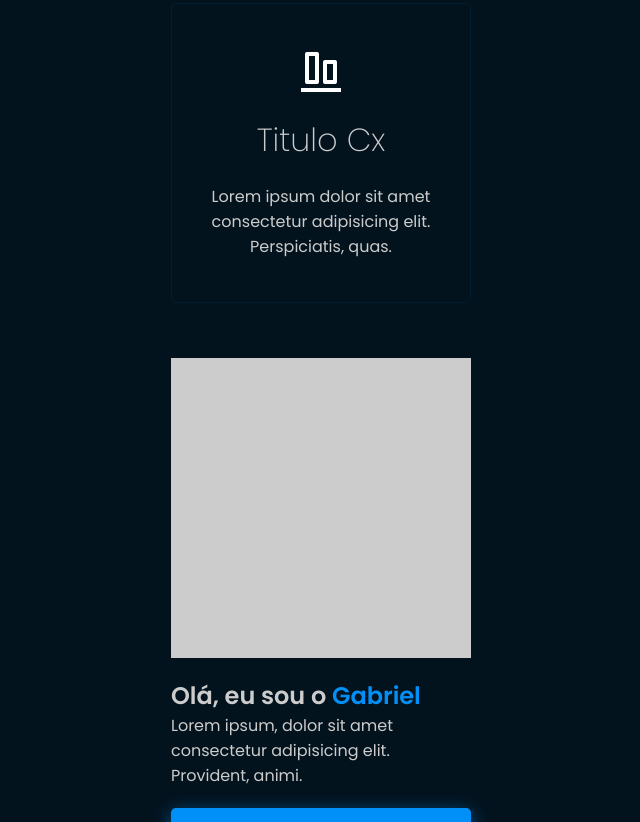
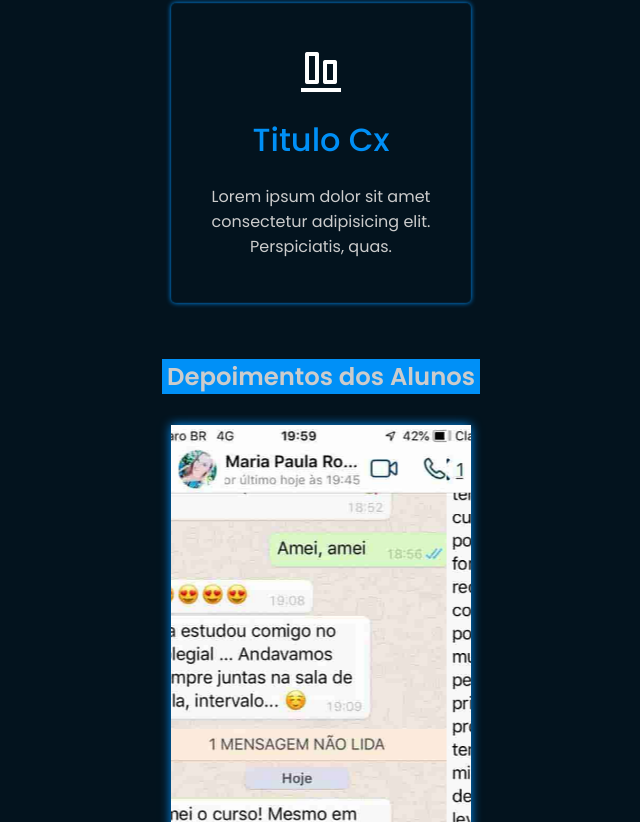
Before and after one commit to RafaGui/PROJETO_MDC_GABRIEL, a plain HTML site: page index.html in a window 1280 px wide. Shown: the part 1978-2800 px from the top of the page, without its empty margins (319-959 px from the left). Drawn offline with nearby package versions, Linux system fonts and the light colour scheme.

Commit message:
atualization

```diff
--- a/index.html
+++ b/index.html
@@ -6,6 +6,7 @@
     <link rel="stylesheet" href="src/css/style.css">
     <link rel="stylesheet" href="https://fonts.googleapis.com/css2?family=Material+Symbols+Outlined:opsz,wght,FILL,GRAD@48,200,0,-25" />
     <link href='https://unpkg.com/boxicons@2.1.4/css/boxicons.min.css' rel='stylesheet'>
+    <script src="src/js/main.js" defer></script>
     <title>Document</title>
 </head>
 <body>
@@ -70,7 +71,21 @@
                 </div>
             </div>
         </section>
-        <!-- IMPLEMENTAR DEPOIMENTOS AQUI -->
+        <div class="title">
+            <h3><span class="blur-text">Depoimentos dos Alunos</span></h3>
+        </div>
+        <section class="depoiments">
+            <div class="capsule-couserl">
+                <div class="container-depoiments" id="img">
+                    <img src="public/image/dep1.jpg" alt="">
+                    <img src="public/image/dep2.jpg" alt="">
+                    <img src="public/image/dep3.jpg" alt="">
+                </div>
+            </div>
+        </section>
+        <div class="title">
+            <h3><span class="blur-text">Seu Mentor</span></h3>
+        </div>
         <section class="block-mentor">
             <div class="container-mentor">
                 <div class="container-image">
--- a/src/css/style.scss
+++ b/src/css/style.scss
@@ -37,7 +37,9 @@ body{
     --font-legend-text:.8rem;
 }
 .blur-text{
-    color: #0090F7;
+    color: var(--color-text);
+    background-color: #0090F7;
+    padding: 0px 5px;
 }
 .size-control{
     width: 100%;
@@ -183,12 +185,14 @@ body{
     align-items: center;
     justify-content: center;
     flex-direction: column;
+    box-shadow: 0px 0px 5px #0090F7;
     text-align: center;
 }
 .bonus-cx h3{
     font-size: 2rem;
     margin: 20px 0px;
-    font-weight: 100;
+    font-weight: 500;
+    color: #0090F7;
 }
 .bonus-cx p{
     font-size: var(--font-size);
@@ -223,3 +227,38 @@ body{
     color: var(--color-text);
     margin: 20px 0px;
 }
+
+.depoiments{ //body
+    display: flex;
+    padding: 10px;
+    align-items: center;
+    justify-content: center;
+    flex-direction: column;
+    margin: 0;
+    overflow: hidden;
+}
+.title{
+    text-align: center;
+    width: 100%;
+    margin: 10px 0px 20px 0px;
+    color: var(--color-text);
+    font-size: var(--tamanho-title);
+}
+.capsule-couserl{ //carrossel
+    overflow: hidden;
+    height: 600px;
+    box-shadow: 0px 0px 10px #0090F7;
+    width: 300px;
+}
+.container-depoiments{ //container
+    display: flex;
+    transition: transform .5s ease-in-out;
+    transform: translateX(0);
+    width: 100%;
+    height: 100%;
+}
+.depoiments img{
+    width: 100%;
+    height: 100%;
+    object-fit: cover;
+}
--- /dev/null
+++ b/src/js/main.js
@@ -0,0 +1,14 @@
+let imgs = document.getElementById("img");
+let img = document.querySelectorAll("#img img");
+
+let idx = 0;
+
+function carrossel(){
+    idx++;
+    if(idx > img.length -1){
+        idx =0;
+    }
+    imgs.style.transform = `translateX(${-idx * 300}px)`;
+}
+
+setInterval(carrossel, 5000);
```
Also changed, not shown: public/image/dep1.jpeg (added), public/image/dep1.jpg (added), public/image/dep2.jpg (added), public/image/dep3.jpg (added), src/css/style.css, 1 other file.
